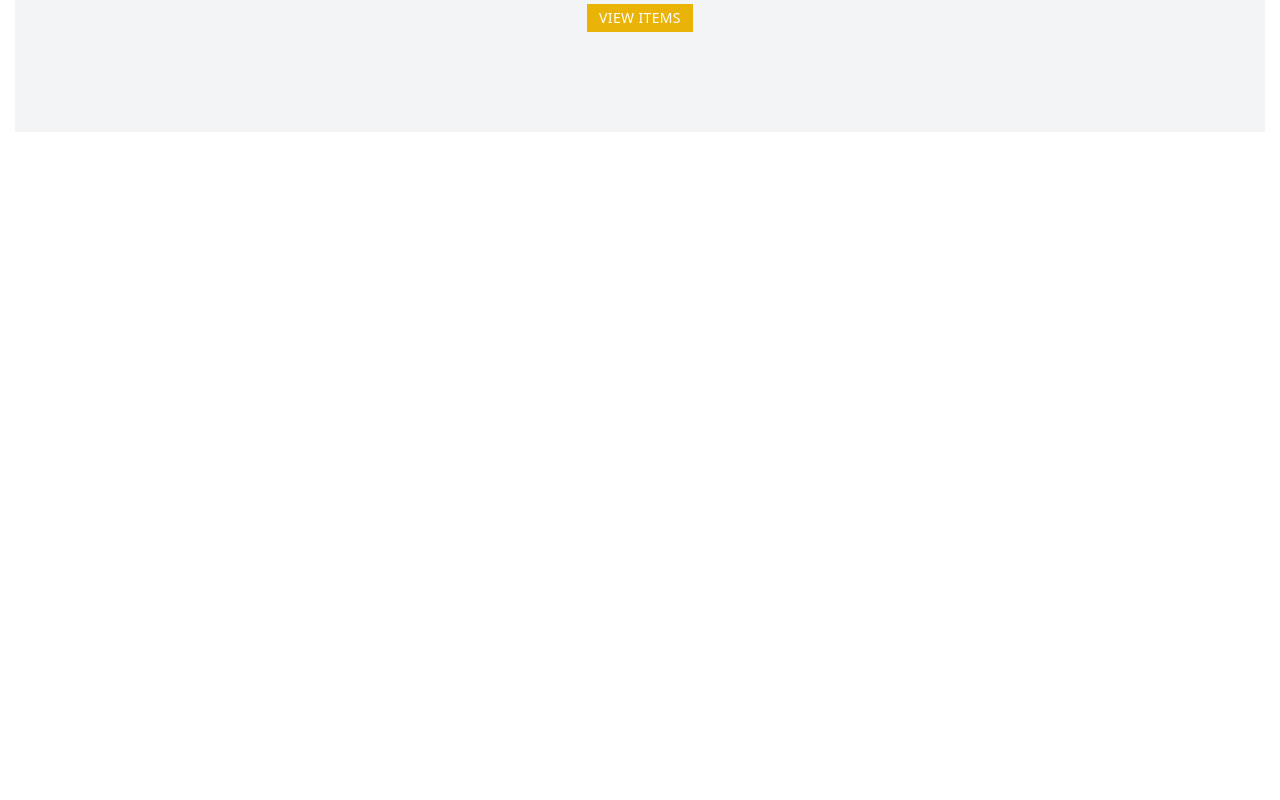
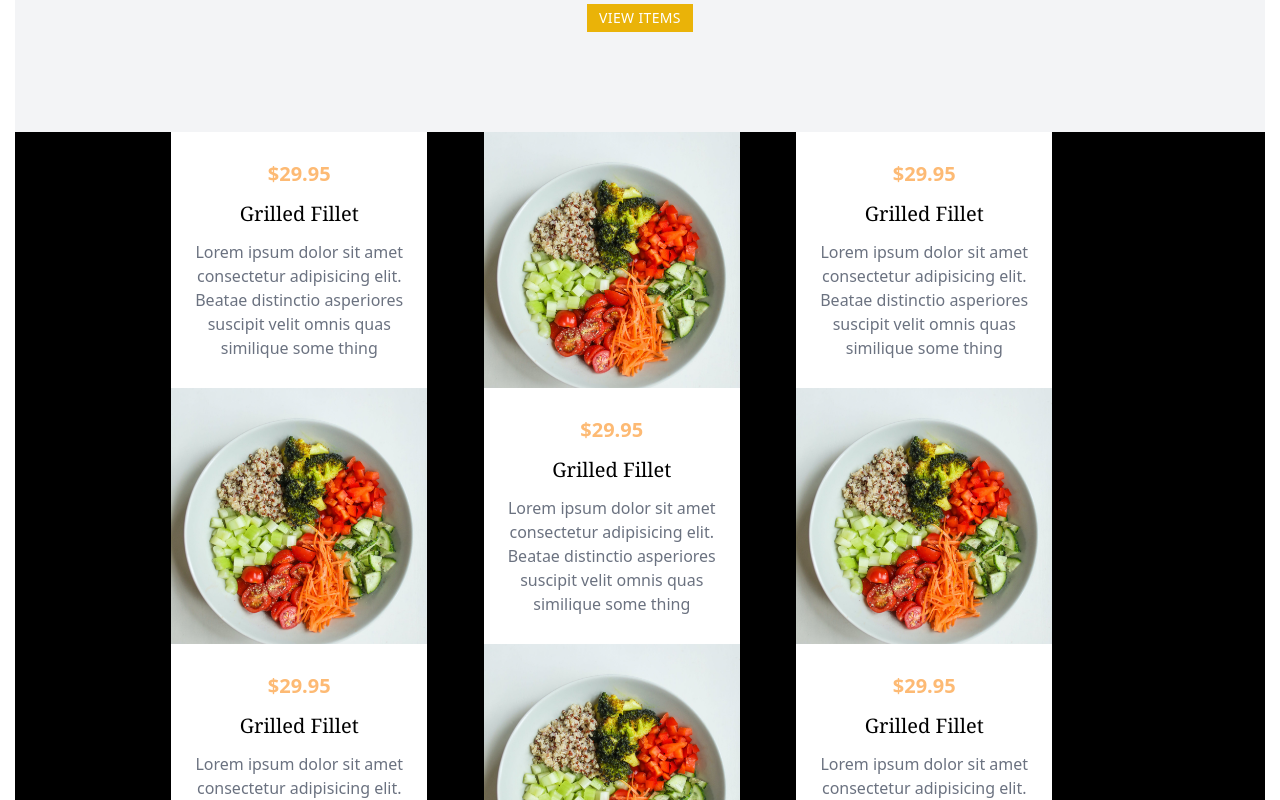
Before and after one commit to TheAbhiPatel/react_restaurant_landig_page, a React (Vite) app: page / in a window 1280 px wide. Shown: the part 1500-2300 px from the top of the page. Before the commit the page ends 1632 px from the top, so only its background shows below. Built offline with nearby package versions, Linux system fonts and the light colour scheme.

Commit message:
Feat Products section added

```diff
--- /dev/null
+++ b/src/components/ProductsSection.tsx
@@ -0,0 +1,34 @@
+import { products } from "../data";
+
+const ProductsSection = () => {
+  return (
+    <section className="w-full bg-black">
+      <div className="w-[75%] mx-auto grid gird-cols-1 md:grid-cols-3 justify-center gap-0">
+        {products.map((product) => {
+          return (
+            <>
+              <div className="w-64 h-64 bg-white  px-4 text-center flex flex-col justify-center items-center m-0">
+                <h4 className="text-xl font-semibold text-orange-300">
+                  ${product.price}
+                </h4>
+                <div className="mt-3" />
+                <h3 className="text-xl font-serif">{product.title}</h3>
+                <div className="mt-3" />
+                <p className="text-gray-500">{product.discription}</p>
+              </div>
+              <div className="w-64 h-64  m-0">
+                <img
+                  src={product.image}
+                  alt={product.title + "image"}
+                  className="w-full h-full object-cover"
+                />
+              </div>
+            </>
+          );
+        })}
+      </div>
+    </section>
+  );
+};
+
+export default ProductsSection;
--- /dev/null
+++ b/src/data/index.ts
@@ -0,0 +1,51 @@
+export interface IProducts {
+  title: string;
+  discription: string;
+  price: number;
+  image: string;
+}
+
+export const products: IProducts[] = [
+  {
+    title: "Grilled Fillet",
+    discription:
+      "Lorem ipsum dolor sit amet consectetur adipisicing elit. Beatae distinctio asperiores suscipit velit omnis quas similique some thing",
+    price: 29.95,
+    image: "vegitable-bowl.jpg",
+  },
+  {
+    title: "Grilled Fillet",
+    discription:
+      "Lorem ipsum dolor sit amet consectetur adipisicing elit. Beatae distinctio asperiores suscipit velit omnis quas similique some thing",
+    price: 29.95,
+    image: "vegitable-bowl.jpg",
+  },
+  {
+    title: "Grilled Fillet",
+    discription:
+      "Lorem ipsum dolor sit amet consectetur adipisicing elit. Beatae distinctio asperiores suscipit velit omnis quas similique some thing",
+    price: 29.95,
+    image: "vegitable-bowl.jpg",
+  },
+  {
+    title: "Grilled Fillet",
+    discription:
+      "Lorem ipsum dolor sit amet consectetur adipisicing elit. Beatae distinctio asperiores suscipit velit omnis quas similique some thing",
+    price: 29.95,
+    image: "vegitable-bowl.jpg",
+  },
+  {
+    title: "Grilled Fillet",
+    discription:
+      "Lorem ipsum dolor sit amet consectetur adipisicing elit. Beatae distinctio asperiores suscipit velit omnis quas similique some thing",
+    price: 29.95,
+    image: "vegitable-bowl.jpg",
+  },
+  {
+    title: "Grilled Fillet",
+    discription:
+      "Lorem ipsum dolor sit amet consectetur adipisicing elit. Beatae distinctio asperiores suscipit velit omnis quas similique some thing",
+    price: 29.95,
+    image: "vegitable-bowl.jpg",
+  },
+];
--- a/src/pages/Home.tsx
+++ b/src/pages/Home.tsx
@@ -1,6 +1,7 @@
 import HeroSection from "../components/HeroSection";
 import OnlyTheBestSection from "../components/OnlyTheBestSection";
 import OurStorySection from "../components/OurStorySection";
+import ProductsSection from "../components/ProductsSection";
 
 const Home = () => {
   return (
@@ -8,6 +9,7 @@ const Home = () => {
       <HeroSection />
       <OurStorySection />
       <OnlyTheBestSection />
+      <ProductsSection />
     </div>
   );
 };
```
